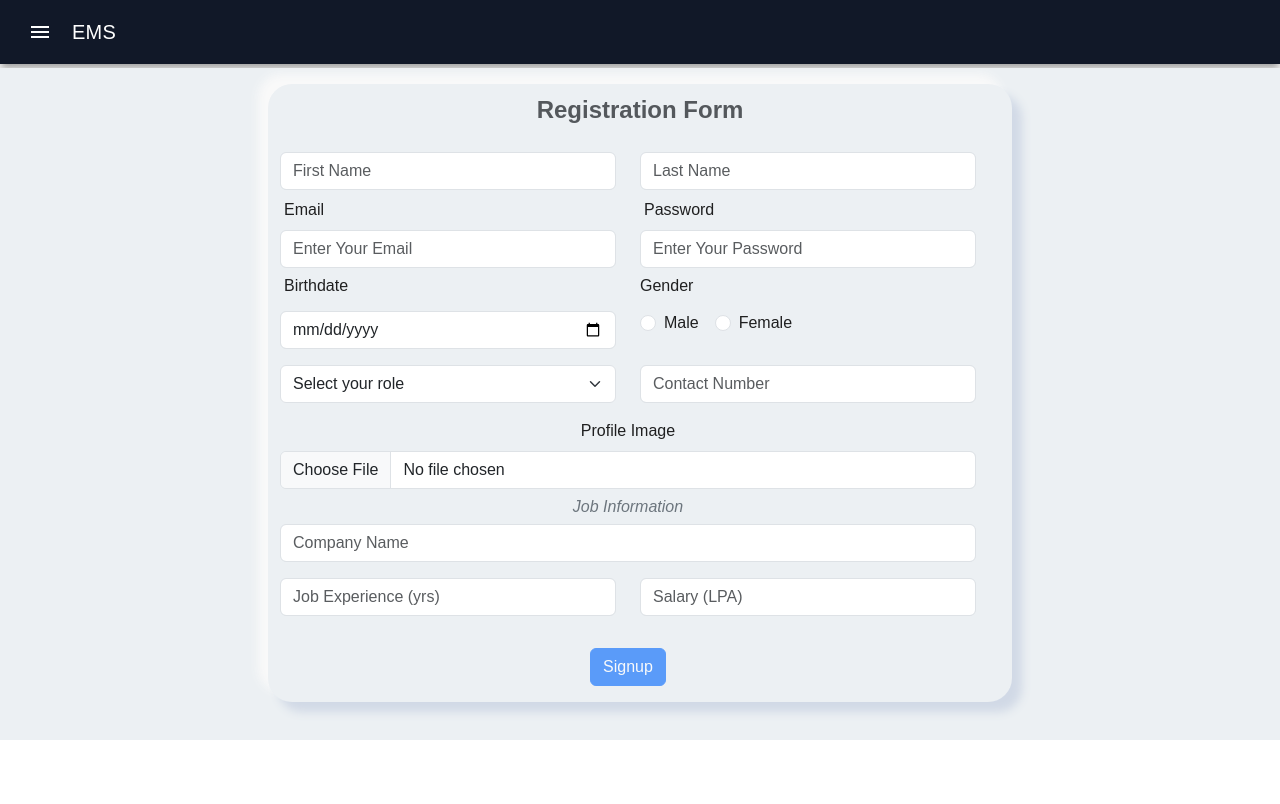
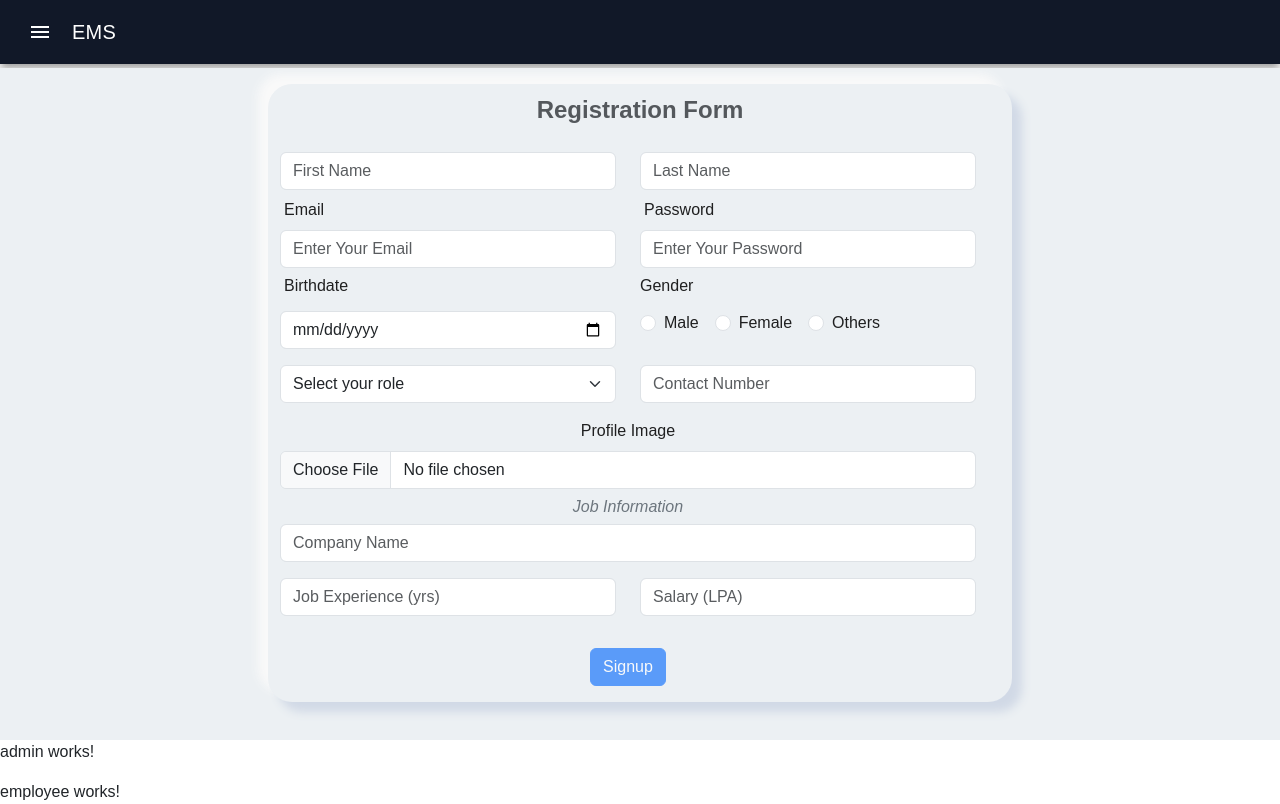
Before and after one commit to jayshree-1310/Employee_Management_system, an Angular app: page /register in a window 1280 px wide. Built offline with nearby package versions, Linux system fonts and the light colour scheme.

Commit message:
admin-emp

```diff
--- a/src/app/app.component.html
+++ b/src/app/app.component.html
@@ -7,3 +7,5 @@
 <button mat-button disabled>Disabled</button> -->
 <router-outlet></router-outlet>
 <app-sidebar></app-sidebar>
+<app-admin></app-admin>
+<app-employee></app-employee>
--- a/src/app/app.component.ts
+++ b/src/app/app.component.ts
@@ -1,9 +1,12 @@
 import { Component } from '@angular/core';
 import { RouterOutlet } from '@angular/router';
+import { Router } from '@angular/router';
 import { MatButtonModule } from '@angular/material/button';
 import { SidebarComponent } from './Common/sidebar/sidebar.component';
 import { LoginformComponent } from './common/loginform/loginform.component';
 import { RegistrationformComponent } from './common/registrationform/registrationform.component';
+import { EmployeeComponent } from './common/employee/employee.component';
+import { AdminComponent } from './common/admin/admin.component';
 
 @Component({
   selector: 'app-root',
@@ -13,6 +16,8 @@ import { RegistrationformComponent } from './common/registrationform/registratio
             SidebarComponent,
             LoginformComponent,
            RegistrationformComponent,
+           EmployeeComponent,
+           AdminComponent
           ],
   templateUrl: './app.component.html',
   styleUrl: './app.component.css',
--- a/src/app/app.routes.ts
+++ b/src/app/app.routes.ts
@@ -1,6 +1,8 @@
 import { Routes } from '@angular/router';
 import { RegistrationformComponent } from './common/registrationform/registrationform.component';
 import { LoginformComponent } from './common/loginform/loginform.component';
+import { AdminComponent } from './common/admin/admin.component';
+import { EmployeeComponent } from './common/employee/employee.component';
 
 export const routes: Routes = [
   { path: '', component: LoginformComponent, pathMatch: 'full' },
@@ -10,4 +12,6 @@ export const routes: Routes = [
     title: 'Register',
   },
   { path: 'login', component: LoginformComponent, title: 'Login' },
+  {path:'admin',component:AdminComponent},
+  {path:'employee',component:EmployeeComponent}
 ];
--- /dev/null
+++ b/src/app/common/admin/admin.component.html
@@ -0,0 +1 @@
+<p>admin works!</p>
--- /dev/null
+++ b/src/app/common/employee/employee.component.html
@@ -0,0 +1 @@
+<p>employee works!</p>
--- a/src/app/common/loginform/loginform.component.ts
+++ b/src/app/common/loginform/loginform.component.ts
@@ -1,4 +1,5 @@
 import { Component, OnInit } from '@angular/core';
+import { Router } from '@angular/router';
 import {
   FormGroup,
   FormBuilder,
@@ -11,6 +12,11 @@ import { MatFormFieldModule } from '@angular/material/form-field';
 import { MatButtonModule } from '@angular/material/button';
 import { CommonModule } from '@angular/common';
 import { RouterLink, RouterLinkActive } from '@angular/router';
+
+interface Credentials {
+  email: string;
+  password: string;
+}
 
 @Component({
   selector: 'app-loginform',
@@ -27,6 +33,7 @@ import { RouterLink, RouterLinkActive } from '@angular/router';
   styleUrl: './loginform.component.css',
 })
 export class LoginformComponent {
+
   loginform = new FormGroup({
     email: new FormControl('', [
       Validators.required,
@@ -47,5 +54,24 @@ export class LoginformComponent {
   get password(): FormControl {
     return this.loginform.get('password') as FormControl;
   }
-  submitLoginForm() {}
+
+
+
+
+  credentials: Credentials = { email: '', password: '' };
+
+  constructor(private router: Router) {}
+
+  submitLoginForm() {
+
+
+    if (this.credentials.email === 'admin@gmail.com' && this.credentials.password === 'Abcdef@09') {
+      this.router.navigate(['/admin']);
+    } else if (this.credentials.email === 'employee@gmail.com' && this.credentials.password == 'Abcdef@09') {
+      this.router.navigate(['/emloyee']);
+    } else {
+      alert('Invalid credentials');
+    }
+  }
+
 }
--- a/src/app/common/registrationform/registrationform.component.html
+++ b/src/app/common/registrationform/registrationform.component.html
@@ -135,6 +135,16 @@
                   />
                   <label class="form-check-label" for="female">Female</label>
                 </div>
+                <div class="form-check form-check-inline">
+                  <input
+                    class="form-check-input"
+                    type="radio"
+                    name="gender"
+                    id="others"
+                    value="o"
+                  />
+                  <label class="form-check-label" for="others">Others</label>
+                </div>
               </div>
             </div>
           </div>
```
Also changed, not shown: src/app/common/admin/admin.component.ts (added, +12 -0 lines), src/app/common/employee/employee.component.ts (added, +12 -0 lines), src/app/common/admin/admin.component.css (added), src/app/common/employee/employee.component.css (added), 2 other files (tests, documents, lock files or other folders).
